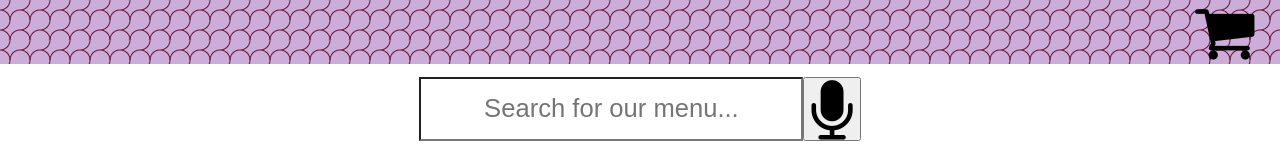
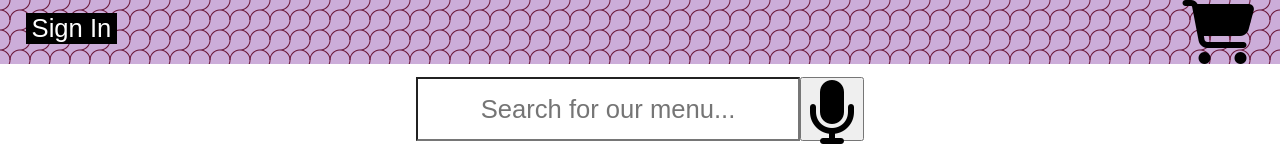
Before and after one commit to parsachow/ga-mini-hackathon, a React (Create React App) app: page / in a window 1280 px wide. Shown: the top 149 px of the page. Built offline with nearby package versions, Linux system fonts and the light colour scheme; no server answers.

Commit message:
home page and signin button fix

```diff
--- a/public/index.html
+++ b/public/index.html
@@ -8,6 +8,7 @@
     <meta name="description" content="Web site created using create-react-app"/>
     <link rel="apple-touch-icon" href="%PUBLIC_URL%/logo192.png" />
     <link rel="stylesheet" href="https://cdnjs.cloudflare.com/ajax/libs/font-awesome/4.7.0/css/font-awesome.min.css">
+    <script src='https://kit.fontawesome.com/a076d05399.js' crossorigin='anonymous'></script>
     <!--
       manifest.json provides metadata used when your web app is installed on a
       user's mobile device or desktop. See https://developers.google.com/web/fundamentals/web-app-manifest/
--- a/src/components/Header/Header.css
+++ b/src/components/Header/Header.css
@@ -2,6 +2,18 @@
     font-size: 5vw;
     float: right;
     padding-right: 2vw;
+}
+.signIn{
+    background-color: black;
+    font-size: 2vw;
+    color:white;
+    float: left;
+    margin-left: 2vw;
+    margin-top: 1vw;
+    border: none;
+}
+.signIn:hover{
+    background-color:#7ABF49;
 }
 .navbar{
     background:
--- a/src/components/Header/Header.js
+++ b/src/components/Header/Header.js
@@ -1,11 +1,13 @@
 import "./Header.css"
 import React from 'react';
 import { Link } from 'react-router-dom';
+
 
 export function Header(props) {
   return (
     <header>
       <nav className="navbar">
+        <Link to="/signin"><button className="signIn">Sign In</button></Link>
         <Link to="/cart"><i class="fa fa-shopping-cart"></i></Link>
       </nav>
     </header>
--- a/src/pages/Home/Home.js
+++ b/src/pages/Home/Home.js
@@ -10,9 +10,9 @@ export function Home(){
         async function fetchData() {
           try {
             const response = await fetch(BASE_URL)
-            dealMenu = await response.filter((i) => {if(i.discount) return i}).json()
+            const deals = await response.filter((i) => {if(i.discount) return i}).json()
             if(response.ok){
-                setDealMenu([...dealMenu])
+                setDealMenu([...deals])
             }
           }catch(err){
               console.log(err)
```
